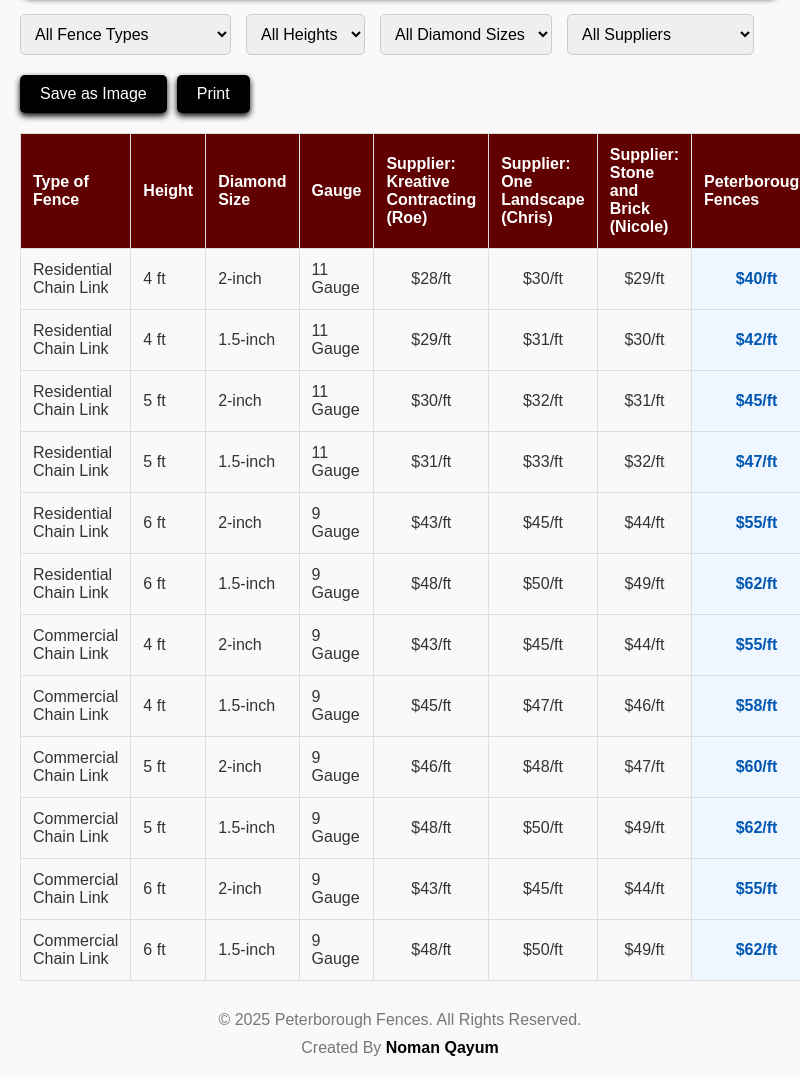
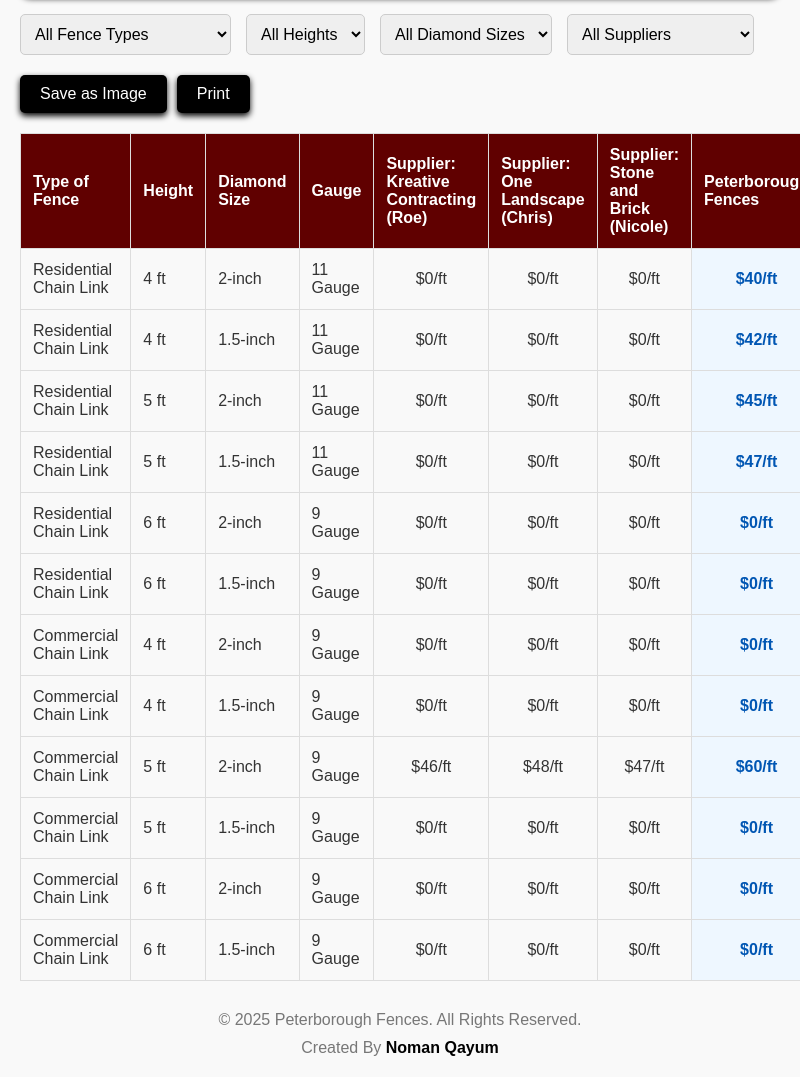
Before and after one commit to nomanqayum/peterborough-fences-calculator, an Electron app: page index.html in a window 800 px wide. Shown: the part 160-1237 px from the top of the page. Drawn offline with nearby package versions, Linux system fonts and the light colour scheme.

Commit message:
Auto-commit before release

```diff
--- a/index.html
+++ b/index.html
@@ -265,9 +265,9 @@
                 <td>4 ft</td>
                 <td>2-inch</td>
                 <td>11 Gauge</td>
-                <td class="center">$28/ft</td>
-                <td class="center">$30/ft</td>
-                <td class="center">$29/ft</td>
+                <td class="center">$0/ft</td>
+                <td class="center">$0/ft</td>
+                <td class="center">$0/ft</td>
                 <td class="peterborough">$40/ft</td>
             </tr>
             <tr data-type="residential" data-height="4 ft" data-diamond="1.5-inch">
@@ -275,9 +275,9 @@
                 <td>4 ft</td>
                 <td>1.5-inch</td>
                 <td>11 Gauge</td>
-                <td class="center">$29/ft</td>
-                <td class="center">$31/ft</td>
-                <td class="center">$30/ft</td>
+                <td class="center">$0/ft</td>
+                <td class="center">$0/ft</td>
+                <td class="center">$0/ft</td>
                 <td class="peterborough">$42/ft</td>
             </tr>
             <tr data-type="residential" data-height="5 ft" data-diamond="2-inch">
@@ -285,9 +285,9 @@
                 <td>5 ft</td>
                 <td>2-inch</td>
                 <td>11 Gauge</td>
-                <td class="center">$30/ft</td>
-                <td class="center">$32/ft</td>
-                <td class="center">$31/ft</td>
+                <td class="center">$0/ft</td>
+                <td class="center">$0/ft</td>
+                <td class="center">$0/ft</td>
                 <td class="peterborough">$45/ft</td>
             </tr>
             <tr data-type="residential" data-height="5 ft" data-diamond="1.5-inch">
@@ -295,9 +295,9 @@
                 <td>5 ft</td>
                 <td>1.5-inch</td>
                 <td>11 Gauge</td>
-                <td class="center">$31/ft</td>
-                <td class="center">$33/ft</td>
-                <td class="center">$32/ft</td>
+                <td class="center">$0/ft</td>
+                <td class="center">$0/ft</td>
+                <td class="center">$0/ft</td>
                 <td class="peterborough">$47/ft</td>
             </tr>
             <tr data-type="residential" data-height="6 ft" data-diamond="2-inch">
@@ -305,20 +305,20 @@
                 <td>6 ft</td>
                 <td>2-inch</td>
                 <td>9 Gauge</td>
-                <td class="center">$43/ft</td>
-                <td class="center">$45/ft</td>
-                <td class="center">$44/ft</td>
-                <td class="peterborough">$55/ft</td>
+                <td class="center">$0/ft</td>
+                <td class="center">$0/ft</td>
+                <td class="center">$0/ft</td>
+                <td class="peterborough">$0/ft</td>
             </tr>
             <tr data-type="residential" data-height="6 ft" data-diamond="1.5-inch">
                 <td>Residential Chain Link</td>
                 <td>6 ft</td>
                 <td>1.5-inch</td>
                 <td>9 Gauge</td>
-                <td class="center">$48/ft</td>
-                <td class="center">$50/ft</td>
-                <td class="center">$49/ft</td>
-                <td class="peterborough">$62/ft</td>
+                <td class="center">$0/ft</td>
+                <td class="center">$0/ft</td>
+                <td class="center">$0/ft</td>
+                <td class="peterborough">$0/ft</td>
             </tr>
             <!-- Commercial Chain Link Fence -->
             <tr data-type="commercial" data-height="4 ft" data-diamond="2-inch">
@@ -326,20 +326,20 @@
                 <td>4 ft</td>
                 <td>2-inch</td>
                 <td>9 Gauge</td>
-                <td class="center">$43/ft</td>
-                <td class="center">$45/ft</td>
-                <td class="center">$44/ft</td>
-                <td class="peterborough">$55/ft</td>
+                <td class="center">$0/ft</td>
+                <td class="center">$0/ft</td>
+                <td class="center">$0/ft</td>
+                <td class="peterborough">$0/ft</td>
             </tr>
             <tr data-type="commercial" data-height="4 ft" data-diamond="1.5-inch">
                 <td>Commercial Chain Link</td>
                 <td>4 ft</td>
                 <td>1.5-inch</td>
                 <td>9 Gauge</td>
-                <td class="center">$45/ft</td>
-                <td class="center">$47/ft</td>
-                <td class="center">$46/ft</td>
-                <td class="peterborough">$58/ft</td>
+                <td class="center">$0/ft</td>
+                <td class="center">$0/ft</td>
+                <td class="center">$0/ft</td>
+                <td class="peterborough">$0/ft</td>
             </tr>
             <tr data-type="commercial" data-height="5 ft" data-diamond="2-inch">
                 <td>Commercial Chain Link</td>
@@ -356,30 +356,30 @@
                 <td>5 ft</td>
                 <td>1.5-inch</td>
                 <td>9 Gauge</td>
-                <td class="center">$48/ft</td>
-                <td class="center">$50/ft</td>
-                <td class="center">$49/ft</td>
-                <td class="peterborough">$62/ft</td>
+                <td class="center">$0/ft</td>
+                <td class="center">$0/ft</td>
+                <td class="center">$0/ft</td>
+                <td class="peterborough">$0/ft</td>
             </tr>
             <tr data-type="commercial" data-height="6 ft" data-diamond="2-inch">
                 <td>Commercial Chain Link</td>
                 <td>6 ft</td>
                 <td>2-inch</td>
                 <td>9 Gauge</td>
-                <td class="center">$43/ft</td>
-                <td class="center">$45/ft</td>
-                <td class="center">$44/ft</td>
-                <td class="peterborough">$55/ft</td>
+                <td class="center">$0/ft</td>
+                <td class="center">$0/ft</td>
+                <td class="center">$0/ft</td>
+                <td class="peterborough">$0/ft</td>
             </tr>
             <tr data-type="commercial" data-height="6 ft" data-diamond="1.5-inch">
                 <td>Commercial Chain Link</td>
                 <td>6 ft</td>
                 <td>1.5-inch</td>
                 <td>9 Gauge</td>
-                <td class="center">$48/ft</td>
-                <td class="center">$50/ft</td>
-                <td class="center">$49/ft</td>
-                <td class="peterborough">$62/ft</td>
+                <td class="center">$0/ft</td>
+                <td class="center">$0/ft</td>
+                <td class="center">$0/ft</td>
+                <td class="peterborough">$0/ft</td>
             </tr>
         </tbody>
     </table>
```
Also changed, not shown: dist/builder-debug.yml, dist/latest.yml, 1 other file.
